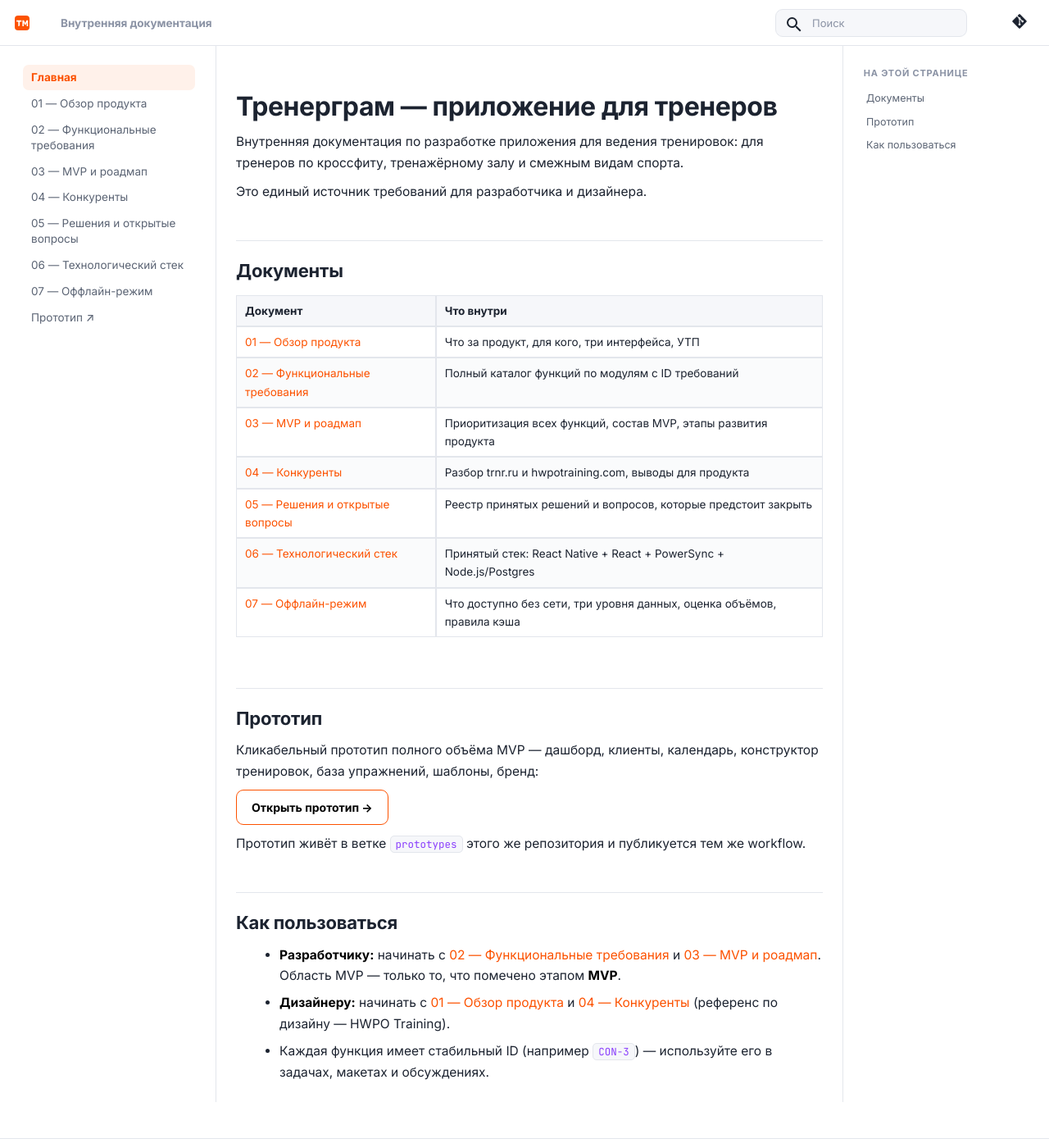
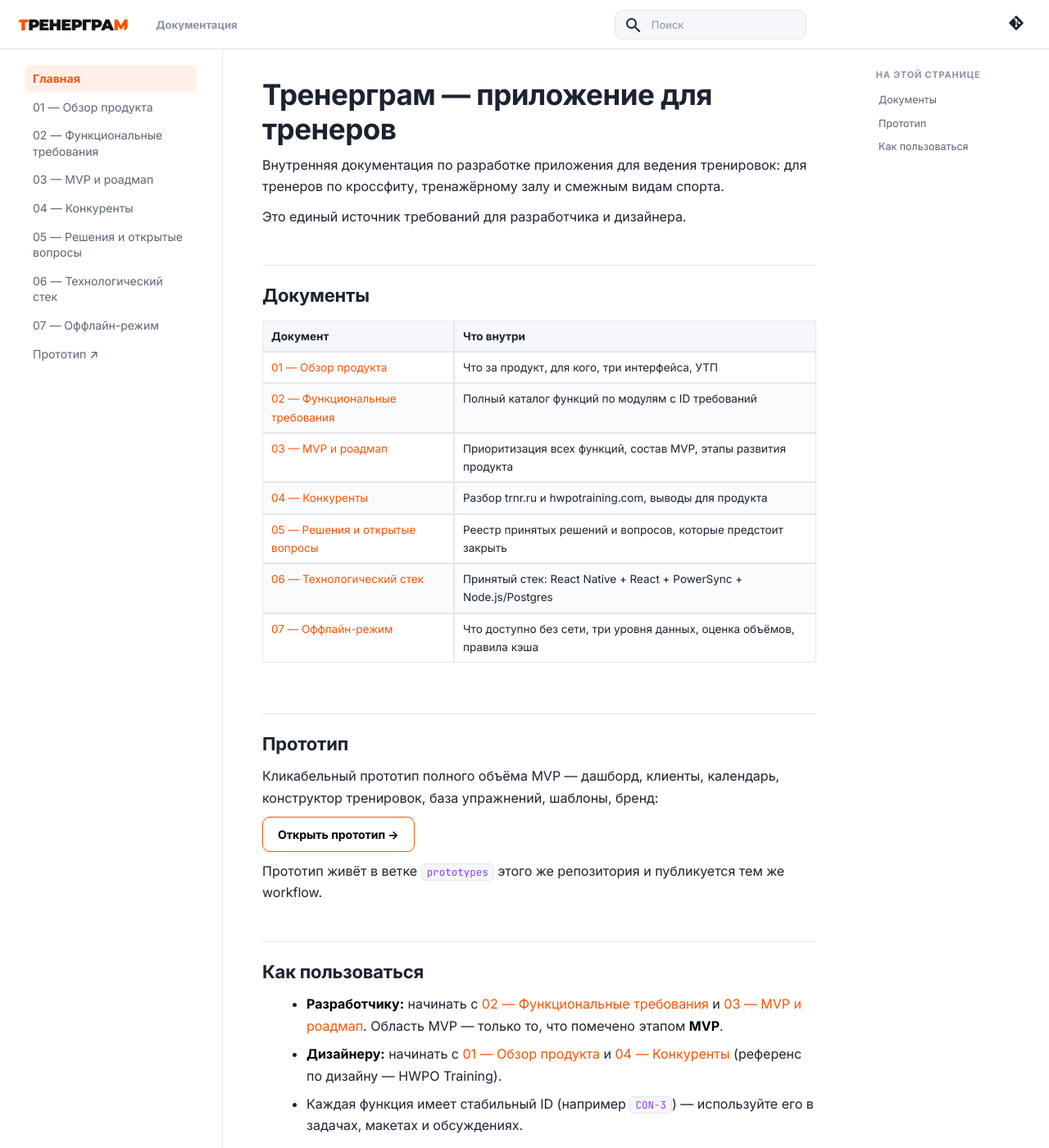
Before and after one commit to serjnsk/fitbaza, an MkDocs documentation site: the page built from docs/index.md, in a window 1280 px wide and 1400 px high. Shown: the whole window at 82% size. Built offline with MkDocs 1.6.1 and Material for MkDocs 9.7.7, drawn with Linux system fonts in a browser that asks for light colours; comment, search, counter and statistics services are not loaded.

Commit message:
Документация: каркас во всю ширину как в GitBook — меню слева у края, колонка текста до 920px, оглавление справа; wordmark Тренерграм в шапке, подпись «Документация»
Co-Authored-By: Claude Fable 5.1 <noreply@anthropic.com>

```diff
--- a/docs/stylesheets/docs.css
+++ b/docs/stylesheets/docs.css
@@ -18,7 +18,7 @@
   --line:#e3e6ec; --line2:#c9cedb;
   --band:#f6f7fa;
   --acc:#FC5200; --acc-bg:#FFF1EA; --acc-br:#FFD6C2;
-  --uih:56px;
+  --uih:60px;
 
   /* Проброс в переменные Material — продублирован ниже на
      [data-md-color-scheme], иначе палитра темы перебивает по специфичности. */
@@ -49,35 +49,49 @@
   --md-code-bg-color:var(--band);
 }
 
-/* ── Каркас: сетка на всю ширину ──────────────────────────────
-   Сводным таблицам требований (02) нужен экран, поэтому потолок
-   высокий — как .shell в lovix-docs. */
-.md-grid{max-width:1780px}
-.md-sidebar{width:264px;padding:0}
-.md-sidebar--secondary{width:252px}
-.md-content{max-width:1520px}
-.md-main__inner{margin-top:0}
+/* ── Каркас: во всю ширину, как GitBook ──────────────────────
+   Меню прижато к левому краю, оглавление — к правому, текст —
+   в колонке до 920px посередине. Ничего не центрируется «в целом»:
+   на 1920 пустых полей по бокам нет, на ноутбуке ничего не теснится. */
+.md-grid{max-width:none}
+.md-main__inner{margin:0;display:flex}
+.md-sidebar{width:272px;padding:0;top:var(--uih)}
+.md-sidebar--secondary{width:236px}
+.md-sidebar__scrollwrap{max-height:calc(100vh - var(--uih))}
+.md-content{max-width:none;flex:1;min-width:0}
+.md-content__inner,
+[dir=ltr] .md-sidebar--primary:not([hidden])~.md-content>.md-content__inner,
+[dir=ltr] .md-sidebar--secondary:not([hidden])~.md-content>.md-content__inner{
+  max-width:920px;margin:0 auto;padding:6px 48px 56px}
+.md-content__inner::before{display:none}
 
 /* ── Шапка ────────────────────────────────────────────────── */
 .md-header{height:var(--uih);background:#fff;color:var(--text);
   border-bottom:1px solid var(--line);box-shadow:none!important}
-.md-header__inner{height:var(--uih);padding:0 18px;gap:14px}
+.md-header__inner{height:var(--uih);padding:0 22px;gap:12px}
 .md-header__button{color:var(--muted)}
-/* Ссылка на репозиторий — одной иконкой, как .uih-gh в lovix-docs:
-   счётчики звёзд и обрезанное название в шапке доки — шум. */
 .md-source__facts,.md-source__repository{display:none}
 .md-source{font-size:0}
-.md-header__source{width:auto;max-width:none;margin-left:8px}
+.md-header__source{width:auto;max-width:none;margin-left:4px}
 .md-header__source .md-source__icon svg{width:20px;height:20px}
 .md-header__button:hover{color:#000;opacity:1}
-.md-header__title{font-size:.675rem;color:var(--dim);font-weight:600;margin-left:0}
-.md-header__topic{font-weight:600}
-.md-header__button.md-logo img,.md-header__button.md-logo svg{height:18px;width:auto}
-.md-header__button.md-logo{padding:0;margin:0 4px 0 0}
+/* Логотип — wordmark со срезом 45°, Т и М акцентом; название сайта —
+   тихая подпись «Документация» рядом. Заголовок страницы в шапку не
+   переезжает: он и так первый на экране. */
+.md-header__button.md-logo{padding:0;margin:0 2px 0 0;display:flex;align-items:center}
+.md-header__button.md-logo:hover{opacity:1}
+.tg-wm{display:inline-block;font:900 19px/1 "Montserrat",var(--md-text-font-family,sans-serif);
+  letter-spacing:-.035em;color:#141414;text-transform:uppercase;
+  clip-path:polygon(6px 0,100% 0,100% calc(100% - 6px),calc(100% - 6px) 100%,0 100%,0 6px)}
+.tg-wm b{color:var(--acc);font-weight:inherit}
+.md-header__title{font-size:.65rem;color:var(--dim);font-weight:600;margin-left:0;flex:0 0 auto;width:auto;height:auto;line-height:1}
+.md-header__ellipsis{position:static;height:auto}
+.md-header__topic{position:static;transform:none!important;opacity:1!important;font-weight:600;transition:none}
+.md-header__topic[data-md-component=header-topic]{display:none}
 
-/* Поиск по центру шапки — как .uih-search */
-.md-search{margin:0 auto}
-.md-search__form{height:34px;border-radius:9px;background:var(--band);
+/* Поиск — по центру шапки */
+.md-search{margin:0 auto;flex:0 1 480px}
+.md-search__form{height:36px;border-radius:10px;background:var(--band);
   border:1px solid var(--line);color:var(--dim)}
 .md-search__form:hover{background:var(--band);border-color:var(--line2)}
 .md-search__input{font-size:.65rem}
@@ -92,13 +106,13 @@
 
 /* ── Левое меню ───────────────────────────────────────────── */
 .md-sidebar--primary .md-sidebar__scrollwrap{border-right:1px solid var(--line);
-  margin:0;padding:22px 16px 30px}
+  margin:0;padding:18px 14px 30px 18px}
 .md-nav{font-size:.675rem}
 .md-nav__title{display:none}
 .md-nav__list{padding:0}
 .md-nav__item{padding:0}
-.md-nav__link{display:flex;align-items:center;gap:9px;padding:6px 10px;border-radius:7px;
-  color:var(--muted);font-size:.675rem;line-height:1.4;font-weight:500;margin:1px 0}
+.md-nav__link{display:flex;align-items:center;gap:9px;padding:7px 10px;border-radius:8px;
+  color:var(--muted);font-size:.7rem;line-height:1.4;font-weight:500;margin:1px 0}
 .md-nav__link:hover,.md-nav__link:focus{color:#000;background:var(--band)}
 .md-nav__item .md-nav__link--active,
 .md-nav__item .md-nav__link--active:hover,
@@ -111,8 +125,8 @@
   color:var(--dim);margin:20px 10px 6px;padding:0;background:none;pointer-events:none}
 
 /* ── Оглавление справа ────────────────────────────────────── */
-.md-sidebar--secondary .md-sidebar__scrollwrap{border-left:1px solid var(--line);
-  margin:0;padding:26px 20px 26px 6px}
+.md-sidebar--secondary .md-sidebar__scrollwrap{border-left:0;
+  margin:0;padding:24px 22px 26px 6px}
 /* Material переводит заголовок TOC как «Содержание»; в lovix-docs он
    называется «На этой странице» — отдельной настройки для строки нет,
    поэтому подменяем текст. */
@@ -128,9 +142,9 @@
 .md-nav--secondary .md-nav__link--active{color:var(--acc);background:var(--acc-bg);font-weight:600}
 
 /* ── Типографика контента ─────────────────────────────────── */
-.md-typeset{font-size:.775rem;line-height:1.65;color:var(--text)}
-.md-typeset h1{font-size:1.6rem;letter-spacing:-.4px;margin:34px 0 6px;
-  color:var(--text);font-weight:700;line-height:1.25}
+.md-typeset{font-size:.8rem;line-height:1.65;color:var(--text)}
+.md-typeset h1{font-size:1.75rem;letter-spacing:-.5px;margin:28px 0 8px;
+  color:var(--text);font-weight:700;line-height:1.2}
 /* Линия над h2 — главный разделитель разделов в lovix-docs */
 .md-typeset h2{font-size:1.1rem;margin:46px 0 12px;padding-top:22px;
   border-top:1px solid var(--line);letter-spacing:-.2px;font-weight:700;line-height:1.3}
--- a/mkdocs.yml
+++ b/mkdocs.yml
@@ -1,10 +1,11 @@
-site_name: Внутренняя документация
+site_name: Документация
 site_url: https://serjnsk.github.io/trenergram/docs/
 repo_url: https://github.com/serjnsk/trenergram
 docs_dir: docs
 
 theme:
   name: material
+  custom_dir: overrides      # wordmark в шапке и шрифт Montserrat
   language: ru
   logo: assets/logo.svg
   favicon: assets/logo.svg
--- /dev/null
+++ b/overrides/main.html
@@ -0,0 +1,5 @@
+{% extends "base.html" %}
+{% block extrahead %}
+  <link rel="preconnect" href="https://fonts.gstatic.com" crossorigin>
+  <link href="https://fonts.googleapis.com/css2?family=Montserrat:wght@900&display=swap" rel="stylesheet">
+{% endblock %}
--- /dev/null
+++ b/overrides/partials/logo.html
@@ -0,0 +1 @@
+<span class="tg-wm" role="img" aria-label="Тренерграм"><b>Т</b>РЕНЕРГРА<b>М</b></span>
```
